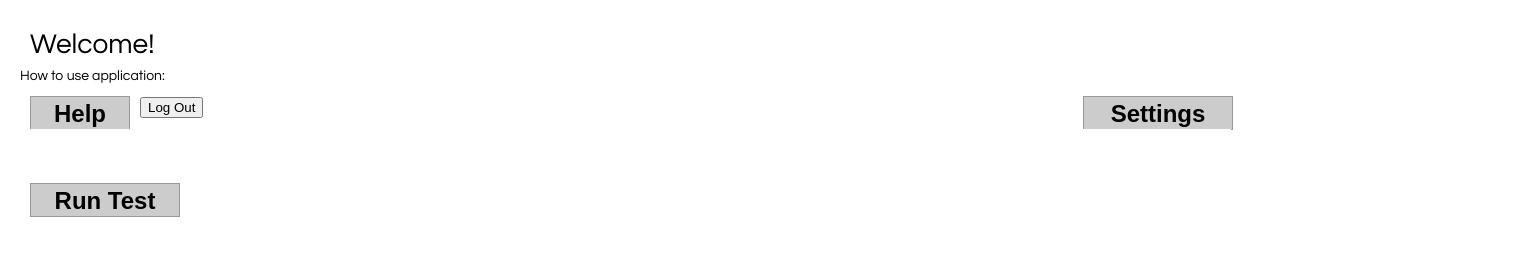
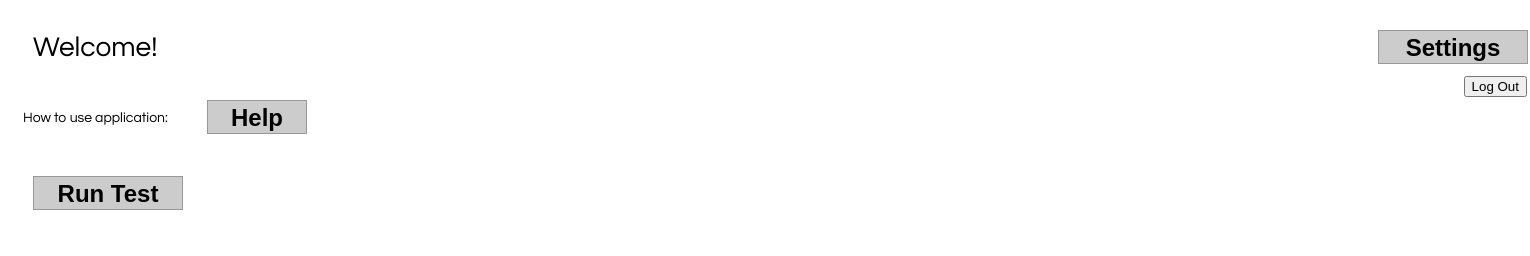
Before and after one commit to GTJuniorDesign0100-2020/anti-malarial-MCMC-bayesian-algorithm, a React app: page / in a window 1280 px wide. Shown: the whole page, 1530 px wide, since content can reach past the window. Built offline with nearby package versions, Linux system fonts and the light colour scheme.

Commit message:
Add files via upload

```diff
--- a/src/index.css
+++ b/src/index.css
@@ -48,9 +48,10 @@ ol, ul {
   margin-right: -1px;
   margin-top: -1px;
   padding: 0;
-  text-align: center;
+  text-align: right;
+  align: right;
+  align-content: right;
   width: 150px;
-  align-self:center right;
 }
 
 .testRun {
@@ -76,6 +77,7 @@ ol, ul {
     font-size: 12px;
     width: 300px;
     padding:10px;
+    text-align: center;
 }
 
 .testPop{
@@ -99,7 +101,11 @@ ol, ul {
   margin-left: 1px;
   padding-left: 10px;
   text-align: left;
-  width: 1210px;
+  width:1200px;
+}
+
+.logOut {
+    float: right;
 }
 
 .kbd-navigation .square:focus {
--- a/src/index.js
+++ b/src/index.js
@@ -21,7 +21,7 @@ class Settings extends React.Component {
 
   render() {
     return (
-      <Popup trigger={<button className="settings"> Settings</button>} position="bottom right">
+      <Popup trigger={<button className="settings" style={{display:'flex', justifyContent:'center'}}>Settings</button>} position="bottom right">
         <div className="settingsData">This is filler content for the settings tab!
         <br/><br/>Username: FakeName@FakeISP.FakeDomain<br/><br/>Password: ********
         <br/><br/><div align="center" padding="10"><button>Save</button></div></div>
@@ -76,6 +76,7 @@ class RunButton extends React.Component {
     handleChangeFile(event) {
         console.log(`Got CSV file ${event.target.files[0].name}`);
         this.setState({csvFile: event.target.files[0]});
+        alert('Got CSV file');
     }
 
     handleChangeIters(event) {
@@ -133,11 +134,13 @@ class Logout extends React.Component {
 
   render() {
     return (
-      <Popup trigger={<button className="logout"> Log Out</button>} position="bottom right">
+      <div className="logOut">
+      <Popup trigger={<button className="logout" style={{display:'flex', justifyContent:'right'}}>Log Out</button>} position="bottom right">
         <div className="logoutData">This is filler content for the Logout Button!
-        <br/><br/><br/><br/>
+
         <br/><br/><div align="center" padding="10"></div></div>
       </Popup>
+      </div>
     );
   }
 }
@@ -150,7 +153,7 @@ class Board extends React.Component {
           help: Array(5).fill(null),
       };
       this.state.help[0] = "Help";
-      this.state.help[2] = "Settings";
+      this.state.help[2] = "Help";
       this.state.help[3] = "Run Test";
       this.state.help[4] = "Logout";
   }
@@ -231,23 +234,43 @@ class Board extends React.Component {
 
   render() {
     const status = 'Welcome!';
-    const helpText = 'How to use application:'
+    const helpText = '  How to use application:'
 
     return (
-      <div>
-        <div className="status">{status}</div>
-        <div className="helpText">{helpText}</div>
-        <br></br>
-        <div className="row">
-          {this.renderSettings(2)}
-          {this.renderLogout(4)}
-          {this.renderHelp(0)}
-          {this.renderHelpData(1)}
-        </div>
-        <div className="row">
-          {this.renderTestRun(3)}
-        </div>
-      </div>
+      <table>
+        <tr>
+          <td>
+            <div className='status'>{status}</div>
+          </td>
+          <td colspan='3' align='right'>
+            {this.renderSettings(0)}
+          </td>
+        </tr>
+        <tr>
+          <td colspan='4'>
+            {this.renderLogout(3)}
+          </td>
+        </tr>
+        <tr>
+          <td padding='10'>
+            {helpText}
+          </td>
+          <td>
+            {this.renderHelp(2)}
+          </td>
+          <td>
+            {this.renderHelpData(1)}
+          </td>
+          <td>
+          </td>
+        </tr>
+        <tr><td><br/></td></tr>
+        <tr>
+          <td>
+            {this.renderTestRun(4)}
+          </td>
+        </tr>
+      </table>
     );
   }
 }
@@ -259,10 +282,6 @@ class MainScreen extends React.Component {
         <div className="main-board">
           <Board />
         </div>
-        <div className="main-info">
-          <div></div>
-          <ol></ol>
-        </div>
       </div>
     );
   }
```
